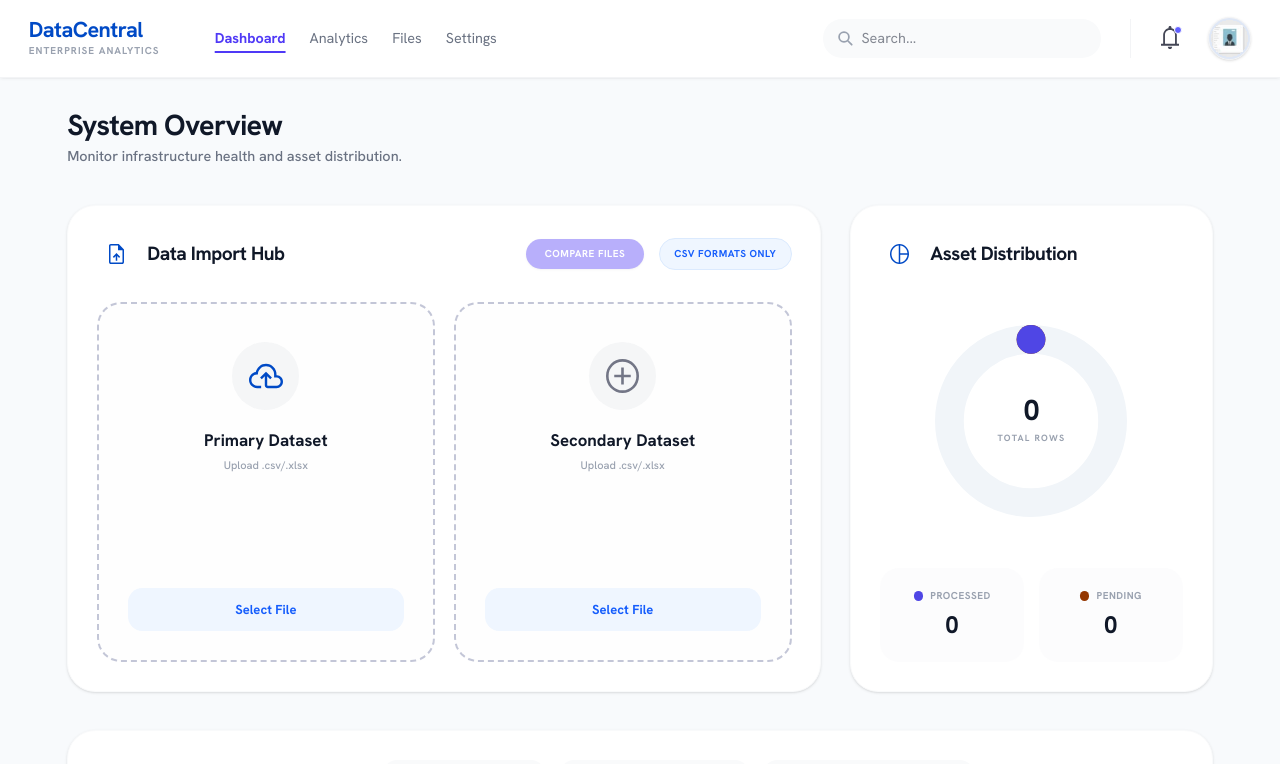
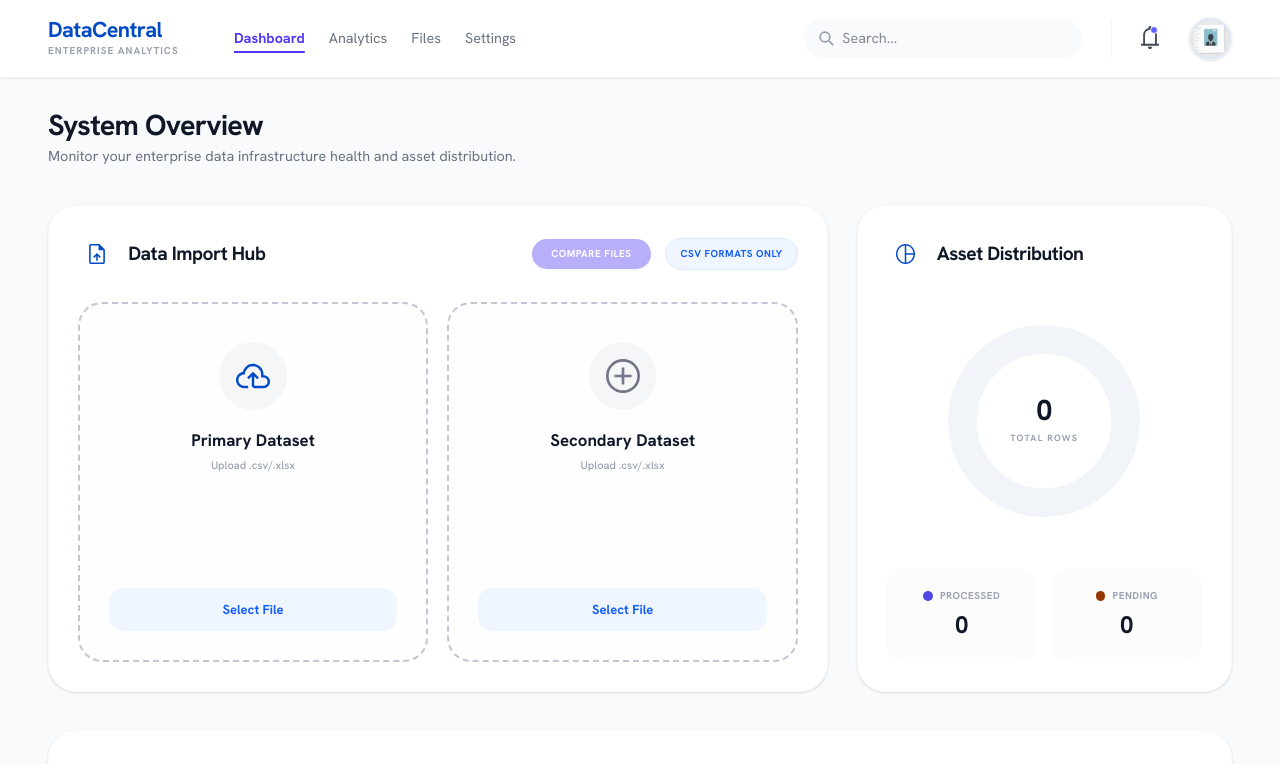
Before and after one commit to Khnusman4562/dashboard_task, a Next.js app: page / in a window 1280 px wide. Shown: the top 764 px of the page. Built offline with nearby package versions, Linux system fonts and the light colour scheme.

Commit message:
fixed layout

```diff
--- a/src/app/layout.js
+++ b/src/app/layout.js
@@ -22,7 +22,7 @@ export default function RootLayout({ children }) {
     >
       <body className={`min-h-screen bg-gray-50 flex flex-col font-sans overflow-x-hidden ${hankenGrotesk.className}`}>
         <Navbar />
-        <main className="flex-1 w-full max-w-[1800px] mx-auto px-2 md:px-8 py-3 pb-24 md:pb-3">
+        <main className="flex-1 w-full max-w-[1600px] mx-auto px-4 md:px-10 py-3 pb-24 md:pb-3">
           {children}
         </main>
         <BottomNavbar />
--- a/src/app/page.js
+++ b/src/app/page.js
@@ -18,11 +18,11 @@ export default function Home() {
   } = useUpload();
 
   return (
-    <div className="flex flex-col gap-8 max-w-[1600px] mx-auto px-1 md:px-6">
+    <div className="flex flex-col gap-8">
       {/* Page Title */}
       <div className="flex flex-col pt-3">
         <h1 className="text-2xl font-bold text-gray-900 tracking-tight leading-tight">System Overview</h1>
-        <p className="text-xs text-gray-500 font-medium mt-1">Monitor infrastructure health and asset distribution.</p>
+        <p className="text-xs text-gray-500 font-normal mt-1">Monitor your enterprise data infrastructure health and asset distribution.</p>
       </div>
 
       {/* Top Row — Import Hub + Asset Distribution */}
--- a/src/components/layout/Navbar.jsx
+++ b/src/components/layout/Navbar.jsx
@@ -14,7 +14,7 @@ export default function Navbar() {
 
   return (
     <header className="w-full bg-white border-b border-gray-100 sticky top-0 z-50 shadow-sm/5">
-      <div className="max-w-[1800px] mx-auto px-2 md:px-6">
+      <div className="max-w-[1600px] mx-auto px-4 md:px-10">
         <div className="flex items-center justify-between h-16">
           {/* Brand/Logo Section */}
           <div className="flex items-center gap-4 md:gap-8">
@@ -63,7 +63,7 @@ export default function Navbar() {
             <div className="flex items-center border-l border-gray-100 pl-4 ml-2">
               <button className="relative p-1.5 text-gray-400 hover:text-gray-600 transition-colors">
                 <img src="/bell_icon.svg" alt="Notifications" className="w-5 h-5" />
-                <span className="absolute top-1.5 right-1.5 w-1.5 h-1.5 bg-indigo-500 border border-white rounded-full"></span>
+                <span className="absolute top-1.5 right-1.8 w-1.5 h-1.5 bg-indigo-500 border border-white rounded-full"></span>
               </button>
             </div>
 
--- a/src/components/ui/DonutChart.jsx
+++ b/src/components/ui/DonutChart.jsx
@@ -26,7 +26,7 @@ export default function DonutChart({ total, processed, pending }) {
           <circle
             cx="60" cy="60" r={normalizedR}
             fill="none"
-            stroke="#943700"
+            stroke={safeTotal > 0 ? "#943700" : "transparent"}
             strokeWidth={stroke}
             strokeDasharray={safeTotal > 0 ? `${Math.max(0, circumference - processedDash - gap)} ${circumference}` : "0 1000"}
             strokeDashoffset={safeTotal > 0 ? (-(processedDash + gap / 2)) : 0}
@@ -37,7 +37,7 @@ export default function DonutChart({ total, processed, pending }) {
           <circle
             cx="60" cy="60" r={normalizedR}
             fill="none"
-            stroke="#4F46E5"
+            stroke={safeTotal > 0 ? "#4F46E5" : "transparent"}
             strokeWidth={stroke}
             strokeDasharray={safeTotal > 0 ? `${Math.max(0, processedDash - gap / 2)} ${circumference}` : "0 1000"}
             strokeLinecap="round"
```
